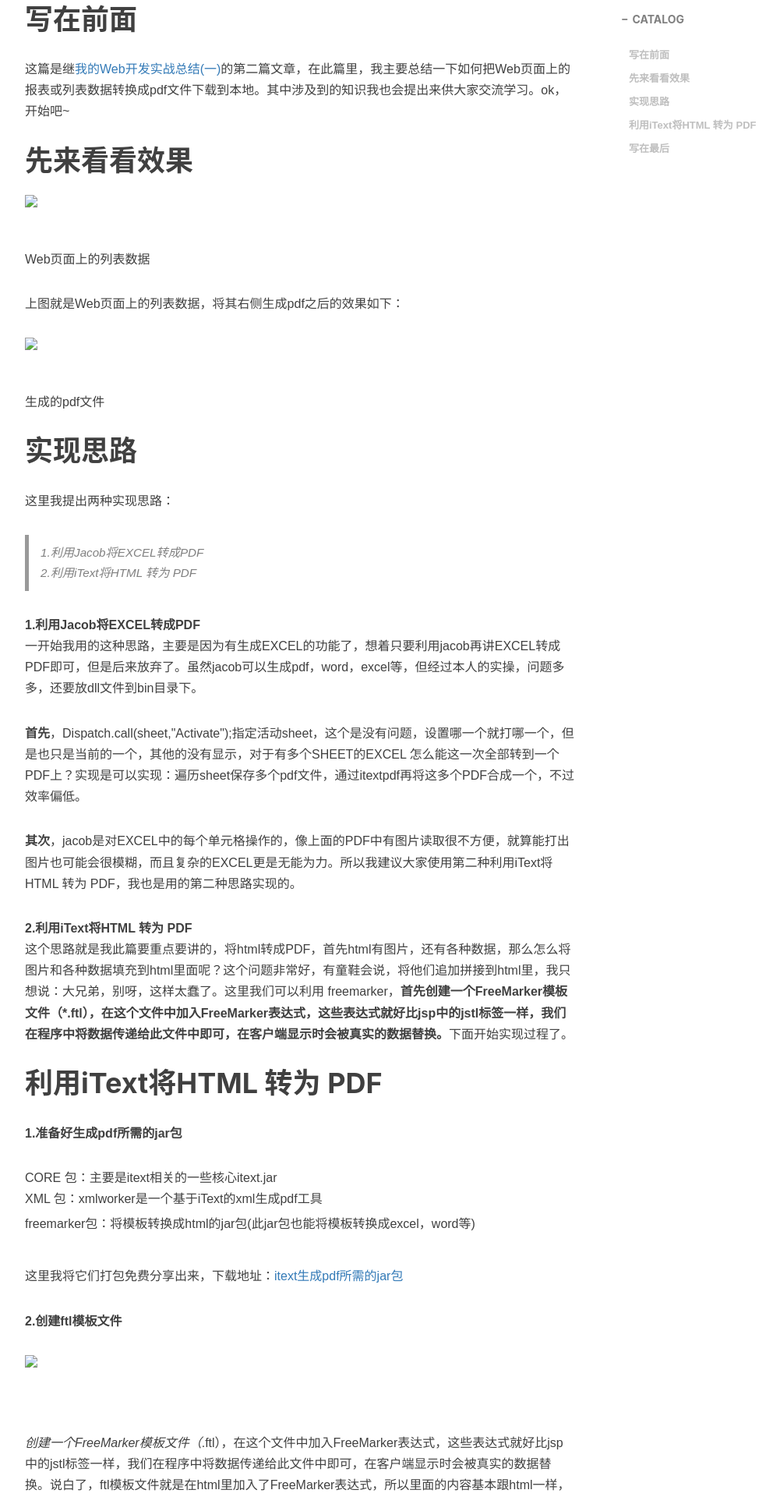
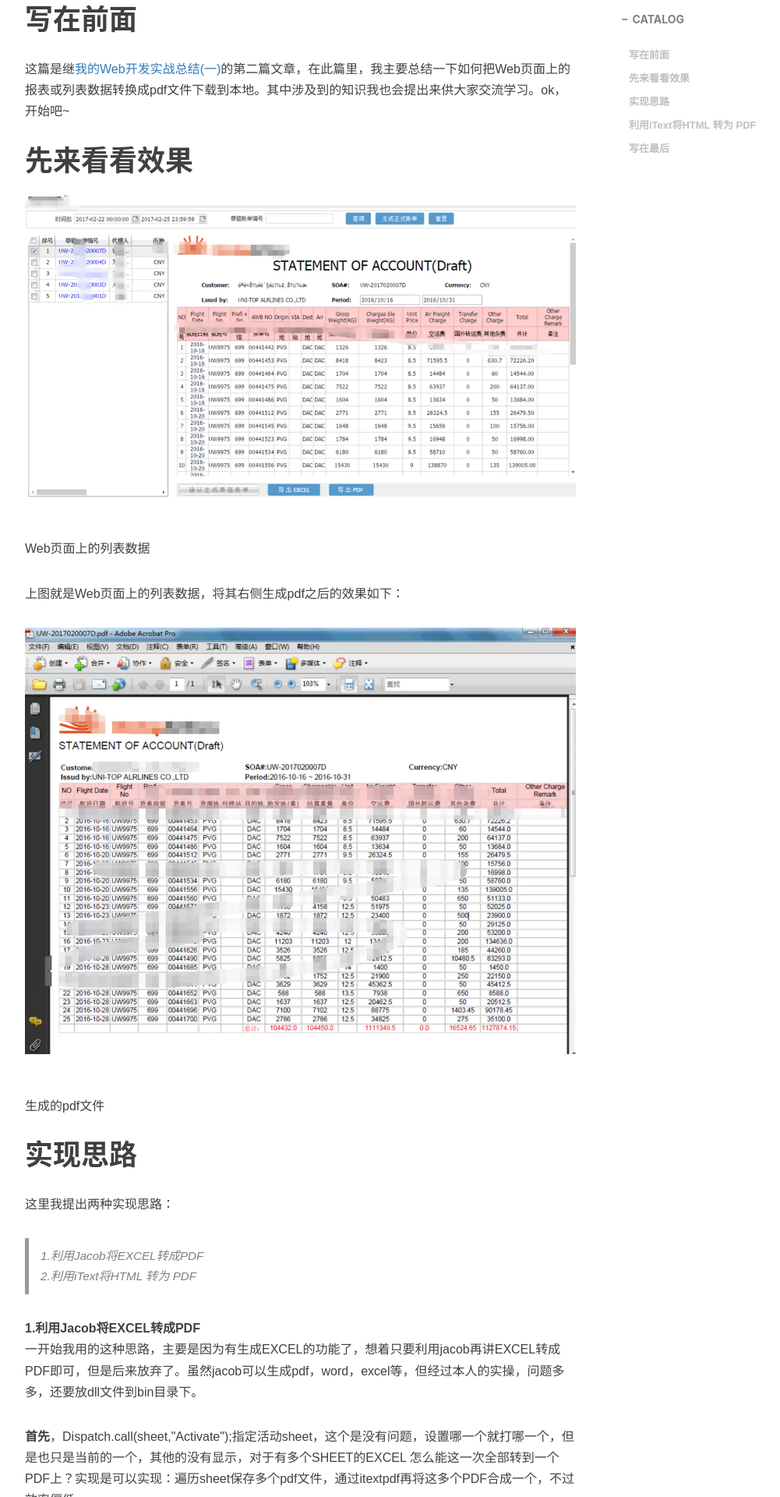
Before and after one commit to wblearn/wblearn.github.io, a Jekyll site: the page built from _posts/2017-2-16-web-develop(2).markdown, in a window 1280 px wide. Shown: the part 501-2421 px from the top of the page at 78% size, without its empty margins (233-1234 px from the left). Built offline with Jekyll 4.4.1, drawn with Linux system fonts in a browser that asks for light colours; nearby versions of some CDN libraries; comment, search, counter and statistics services are not loaded.

Commit message:
change pic url
Signed-off-by: wblearn <1275660493@qq.com>

```diff
--- a/_posts/2017-2-16-web-develop(2).markdown
+++ b/_posts/2017-2-16-web-develop(2).markdown
@@ -17,11 +17,11 @@ tags:
 <p>这篇是继<a href="http://www.jianshu.com/p/185fd6942e7b" target="_blank">我的Web开发实战总结(一)</a>的第二篇文章，在此篇里，我主要总结一下如何把Web页面上的报表或列表数据转换成pdf文件下载到本地。其中涉及到的知识我也会提出来供大家交流学习。ok，开始吧~</p>
 <h1>先来看看效果</h1>
 <div class="image-package">
-<img src="http://wblearn.github.io/img/in-post/web/1.webp" data-original-src="http://upload-images.jianshu.io/upload_images/2556999-d4f04ff0f1b3e564.png?imageMogr2/auto-orient/strip%7CimageView2/2"><br><div class="image-caption">Web页面上的列表数据</div>
+<img src="http://wblearn.github.io/img/in-post/web2/1.webp" data-original-src="http://upload-images.jianshu.io/upload_images/2556999-d4f04ff0f1b3e564.png?imageMogr2/auto-orient/strip%7CimageView2/2"><br><div class="image-caption">Web页面上的列表数据</div>
 </div>
 <p>上图就是Web页面上的列表数据，将其右侧生成pdf之后的效果如下：</p>
 <div class="image-package">
-<img src="http://wblearn.github.io/img/in-post/web/2.webp" data-original-src="http://upload-images.jianshu.io/upload_images/2556999-566937ade0ec943e.png?imageMogr2/auto-orient/strip%7CimageView2/2"><br><div class="image-caption">生成的pdf文件</div>
+<img src="http://wblearn.github.io/img/in-post/web2/2.webp" data-original-src="http://upload-images.jianshu.io/upload_images/2556999-566937ade0ec943e.png?imageMogr2/auto-orient/strip%7CimageView2/2"><br><div class="image-caption">生成的pdf文件</div>
 </div>
 <h1>实现思路</h1>
 <p>这里我提出两种实现思路：</p>
@@ -44,7 +44,7 @@ tags:
 <p>这里我将它们打包免费分享出来，下载地址：<a href="http://download.csdn.net/detail/wudalang_gd/9764273" target="_blank">itext生成pdf所需的jar包</a></p>
 <p><strong>2.创建ftl模板文件</strong></p>
 <div class="image-package">
-<img src="http://wblearn.github.io/img/in-post/web/3.webp" data-original-src="http://upload-images.jianshu.io/upload_images/2556999-35a459345a7a545c.png?imageMogr2/auto-orient/strip%7CimageView2/2"><br><div class="image-caption"></div>
+<img src="http://wblearn.github.io/img/in-post/web2/3.webp" data-original-src="http://upload-images.jianshu.io/upload_images/2556999-35a459345a7a545c.png?imageMogr2/auto-orient/strip%7CimageView2/2"><br><div class="image-caption"></div>
 </div>
 <p><em>创建一个FreeMarker模板文件（</em>.ftl），在这个文件中加入FreeMarker表达式，这些表达式就好比jsp中的jstl标签一样，我们在程序中将数据传递给此文件中即可，在客户端显示时会被真实的数据替换。说白了，ftl模板文件就是在html里加入了FreeMarker表达式，所以里面的内容基本跟html一样，我们可以先创建html文件，修改完成后再将文件后缀改成.ftl即可。*本文.ftl模板如下：</p>
 <blockquote><p>arDraftBillPreview.ftl</p></blockquote>
@@ -160,7 +160,7 @@ tags:
 &lt;/html&gt;</code></pre>
 <p><em>以上代码在myeclipse中预览的效果如下：</em></p>
 <div class="image-package">
-<img src="http://wblearn.github.io/img/in-post/web/4.webp" data-original-src="http://upload-images.jianshu.io/upload_images/2556999-c6416e4d6ef17365.png?imageMogr2/auto-orient/strip%7CimageView2/2"><br><div class="image-caption"></div>
+<img src="http://wblearn.github.io/img/in-post/web2/4.webp" data-original-src="http://upload-images.jianshu.io/upload_images/2556999-c6416e4d6ef17365.png?imageMogr2/auto-orient/strip%7CimageView2/2"><br><div class="image-caption"></div>
 </div>
 <p><strong>注意：如果使用不存在的freemarker指令，FreeMarker不会使用模板输出，而是产生一个错误消息。其次，在写ftl模板的时候，因为xmlworker支持的CSS样式极少，所以模板内容要尽量简单。对于DOCTYPE和html标签的约束页比较严格。对于一个标签中含有中文、数字或英文的时候，很可能会出现问题。这是因为xmlworker在渲染PDF的时候是以html的标签为单位的。我发现有些字体下部分中文生成pdf不会显示。</strong>另外，对于freemarker模板语言不熟悉的童鞋，我会在文末贴出一些参考资料。</p>
 <p><strong>3.向ftl模板文件中填充数据，同时将其生成html</strong><br>在业务处理层，将数据传递个ftl ，同时解析ftl模板生成html</p>
@@ -329,7 +329,7 @@ tags:
             }
         };</code></pre>
 <p>在上面的程序中，包括PDF上的图片，表头及表身数据都传给ftl模板中了，在生成PDF之前，都会先生成一个.html的文件到tempFile的文件夹下，如下：<br></p><div class="image-package">
-<img src="http://wblearn.github.io/img/in-post/web/5.webp" data-original-src="http://upload-images.jianshu.io/upload_images/2556999-19f0aadaaaa89ebb.png?imageMogr2/auto-orient/strip%7CimageView2/2"><br><div class="image-caption"></div>
+<img src="http://wblearn.github.io/img/in-post/web2/5.webp" data-original-src="http://upload-images.jianshu.io/upload_images/2556999-19f0aadaaaa89ebb.png?imageMogr2/auto-orient/strip%7CimageView2/2"><br><div class="image-caption"></div>
 </div>
 <h1>写在最后</h1>
 <p>其实整个过程都比较简单，难就难在一开始你不知道用那种方式去实现，这种时候我建议你都试试，毕竟一个东西你试过之后才知道好不好，适不适合。还有一点就是，对于你不知道的东西，网上一般都有很多参考资料，一定要善于利用搜索引擎学习。关于学习，就三点：坚持，坚持，坚持。</p>
```
